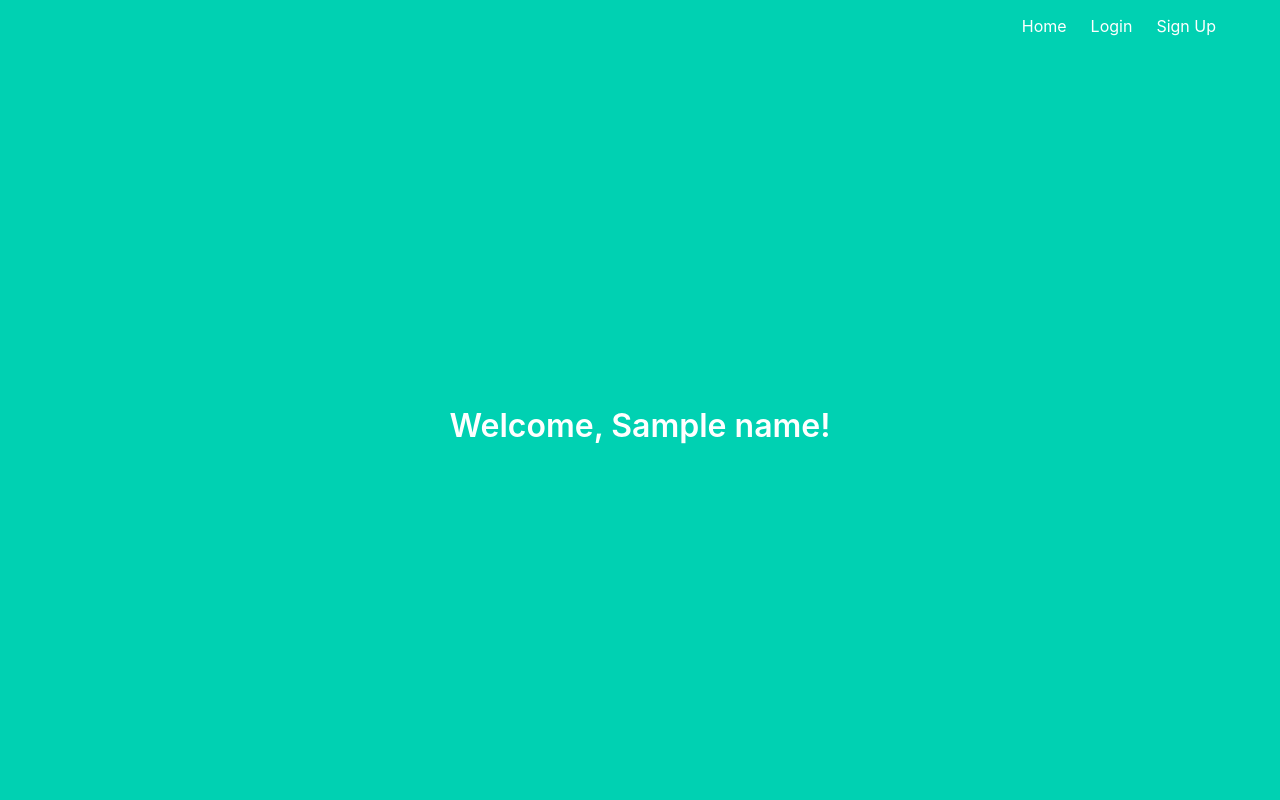
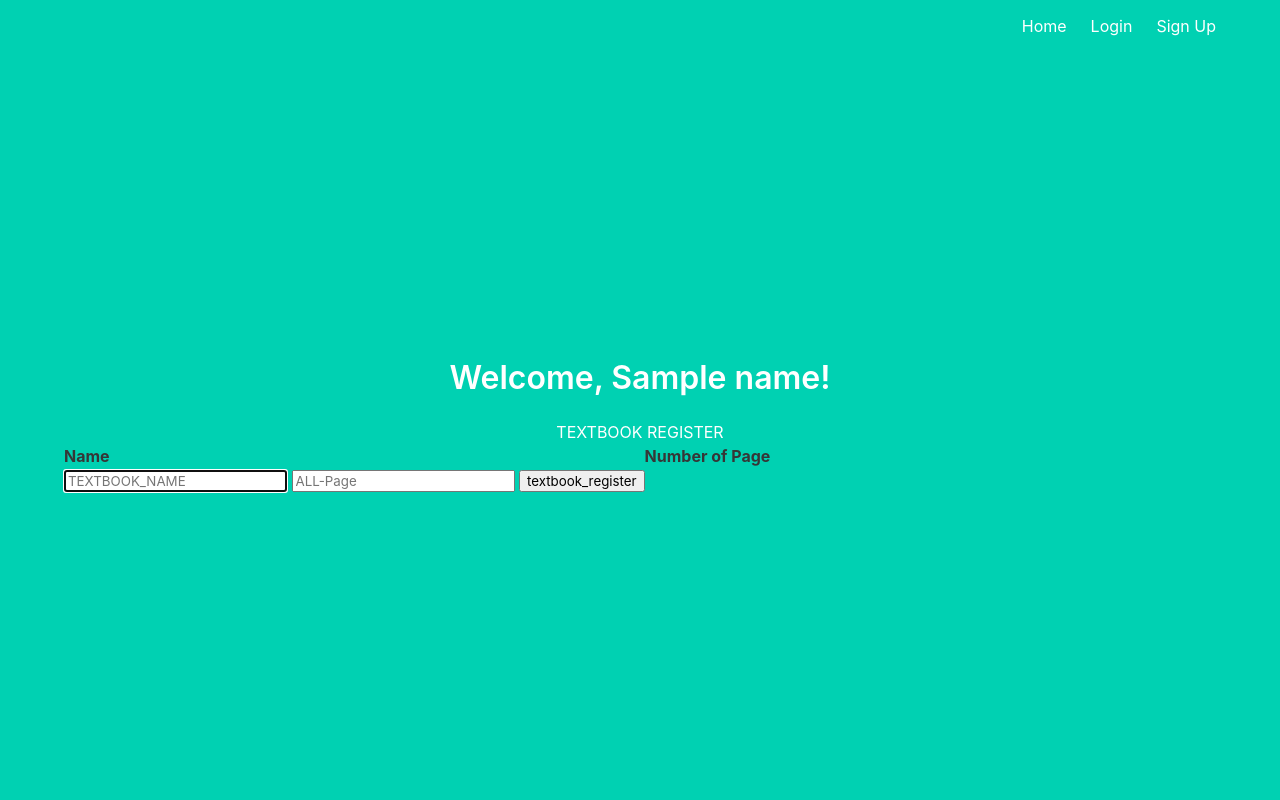
Before and after one commit to kyami0646/s17, a Python web app: template templates/profile.html in a window 1280 px wide. Run offline with Jinja, Linux system fonts and the light colour scheme; the template is opened without the code that fills it: most values are stand-ins (such as "Sample title", 1, 10 or a date in 2020).

Commit message:
Update profile.html

```diff
--- a/templates/profile.html
+++ b/templates/profile.html
@@ -4,4 +4,27 @@
 <h1 class="title">
   Welcome, {{ name }}!
 </h1>
+<h1>TEXTBOOK REGISTER</h1>
+<table>
+    <thead>
+        <tr>
+            <th>Name</th>
+            <th>Number of Page</th>
+        </tr>
+    </thead>
+    <tbody>
+
+        <tr>
+
+        </tr>
+
+            <td>
+                <form action="/textbook_register" method="post">
+                    <input autocomplete="off" autofocus name="name" placeholder="TEXTBOOK_NAME" type="text">
+                    <input autocomplete="off" autofocus name="all_page" placeholder="ALL-Page" type="integer">
+                    <input type="submit" value="textbook_register">
+                </form>
+            </td>
+    </tbody>
+</table>
 {% endblock %}
```
